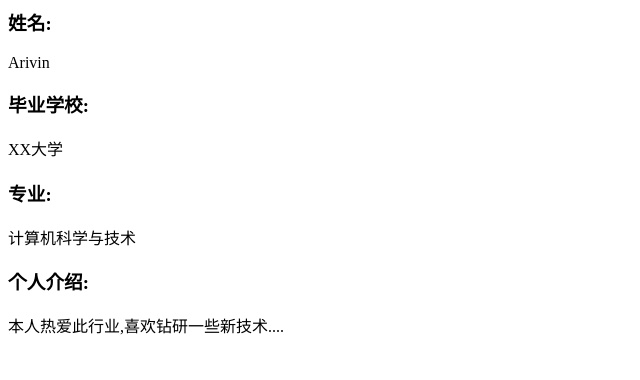
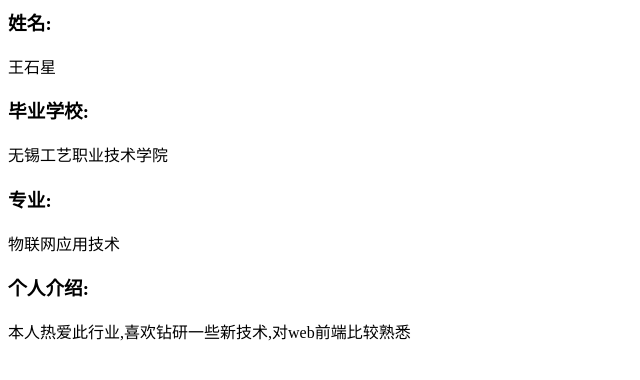
Before and after one commit to wangshiixng/wangshiixng.github.io, a plain HTML site: page dangdang-app-angularjs/assets/tpl/index.html in a window 1280 px wide. Shown: the whole page, without its empty margins (0-640 px from the left). Drawn offline with Linux system fonts and the light colour scheme.

Commit message:
修改信息

```diff
--- a/dangdang-app-angularjs/assets/tpl/index.html
+++ b/dangdang-app-angularjs/assets/tpl/index.html
@@ -1,8 +1,8 @@
 <h3>姓名:</h3>
-<p>Arivin</p>
+<p>王石星</p>
 <h3>毕业学校:</h3>
-<p>XX大学</p>
+<p>无锡工艺职业技术学院</p>
 <h3>专业:</h3>
-<p>计算机科学与技术</p>
+<p>物联网应用技术</p>
 <h3>个人介绍:</h3>
-<p>本人热爱此行业,喜欢钻研一些新技术....</p>
+<p>本人热爱此行业,喜欢钻研一些新技术,对web前端比较熟悉</p>
```
Also changed, not shown: dangdang-app-angularjs/assets/tpl/about-me.html (+4 -4 lines), dangdang-app-angularjs/assets/tpl/blog.html (+1 -1 lines).
